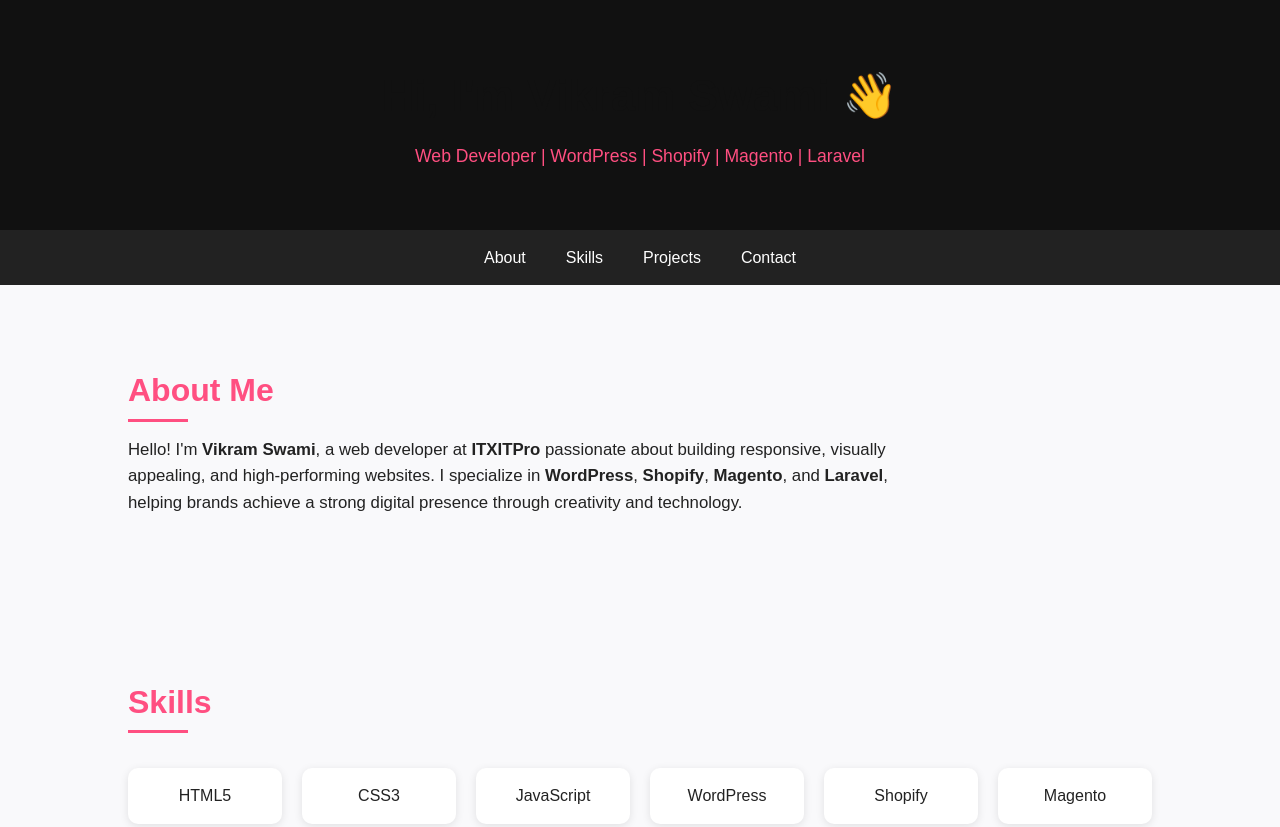
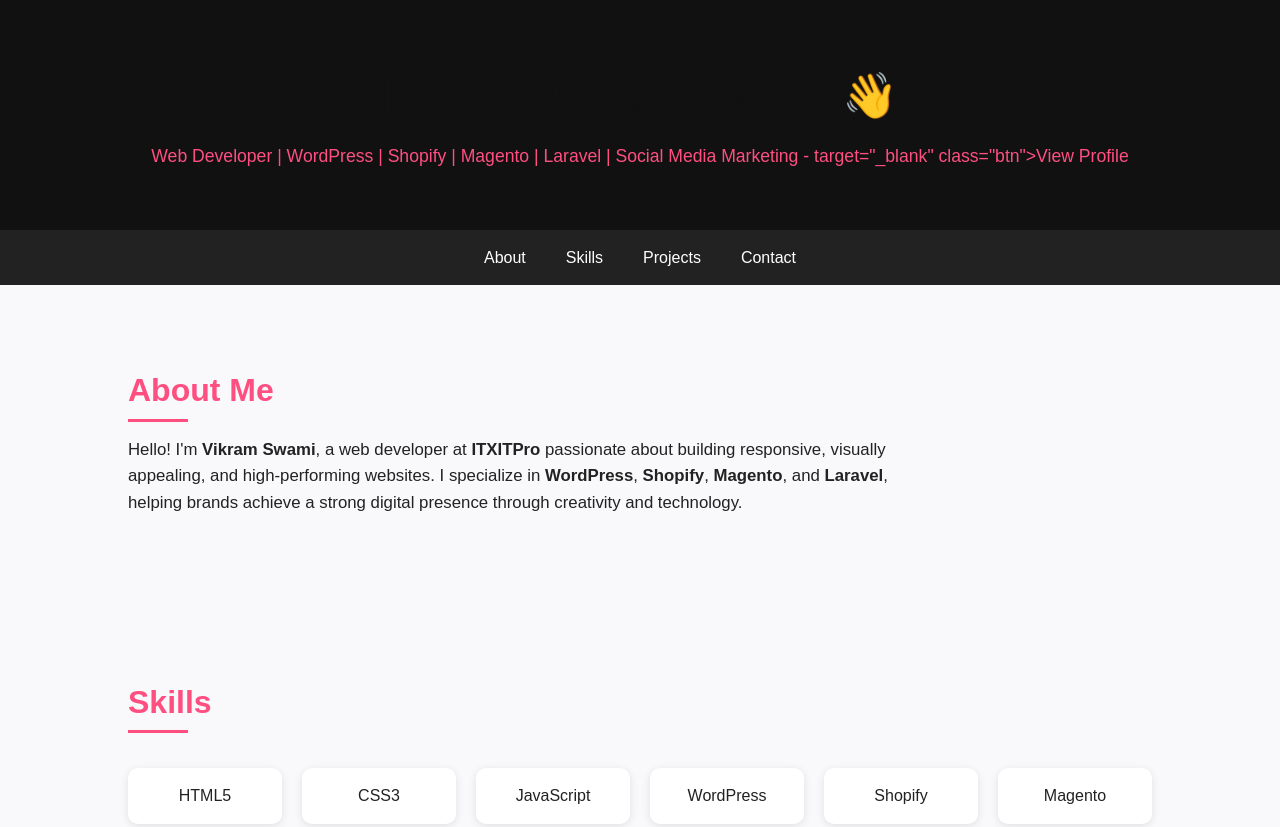
Before and after one commit to asthaitxit-hub/Portfolio, a plain HTML site: page index.html in a window 1280 px wide. Shown: the top 827 px of the page. Drawn offline with Linux system fonts and the light colour scheme.

Commit message:
Update index.html

```diff
--- a/index.html
+++ b/index.html
@@ -210,7 +210,10 @@
   <!-- ====== HEADER ====== -->
   <header>
     <h1>Hi, I'm Vikram Swami 👋</h1>
-    <p>Web Developer | WordPress | Shopify | Magento | Laravel</p>
+    <p> Web Developer | WordPress | Shopify | Magento | Laravel | <a href="#about">Social Media Marketing - <a href="https://raw.githubusercontent.com/asthaitxit-hub/Portfolio/main/VikramProfile.pdf" </a>
+   target="_blank"
+   class="btn">View Profile</a>
+ </p>
   </header>
 
   <!-- ====== NAVBAR ====== -->
```
